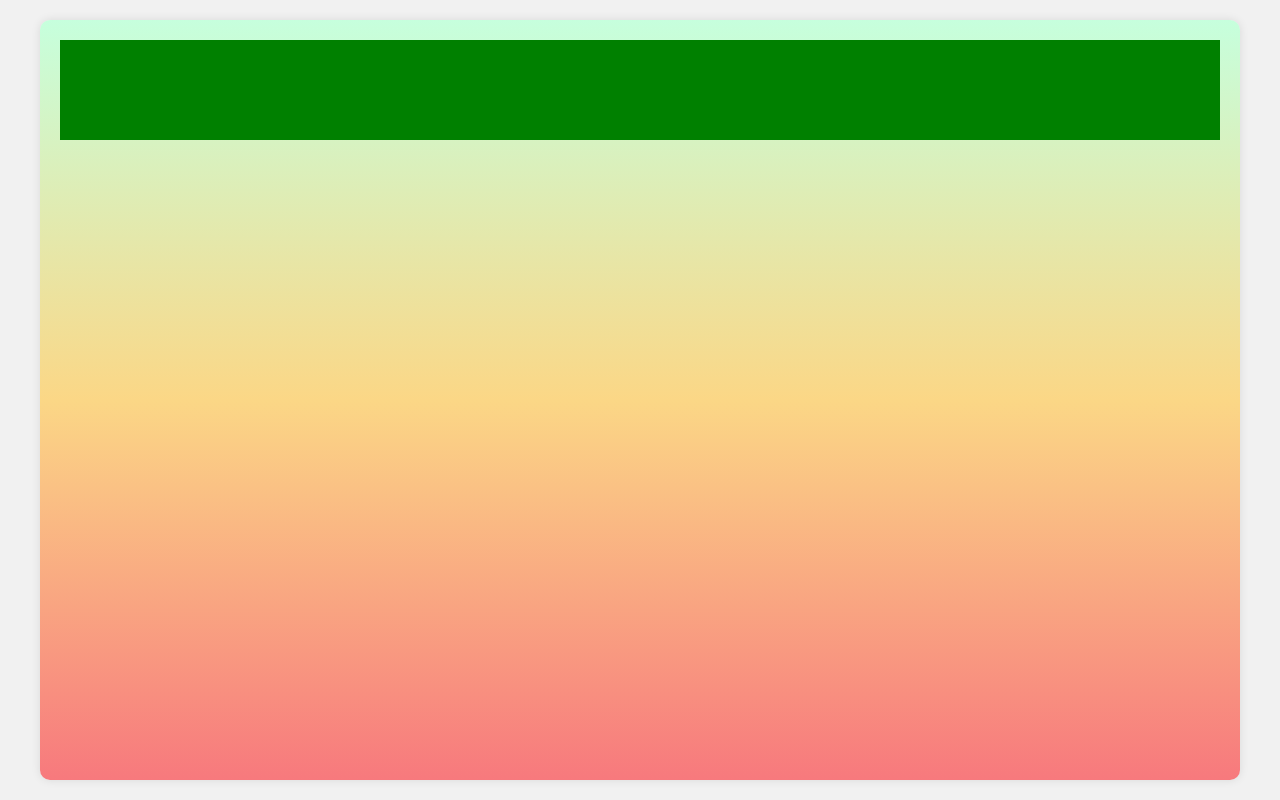
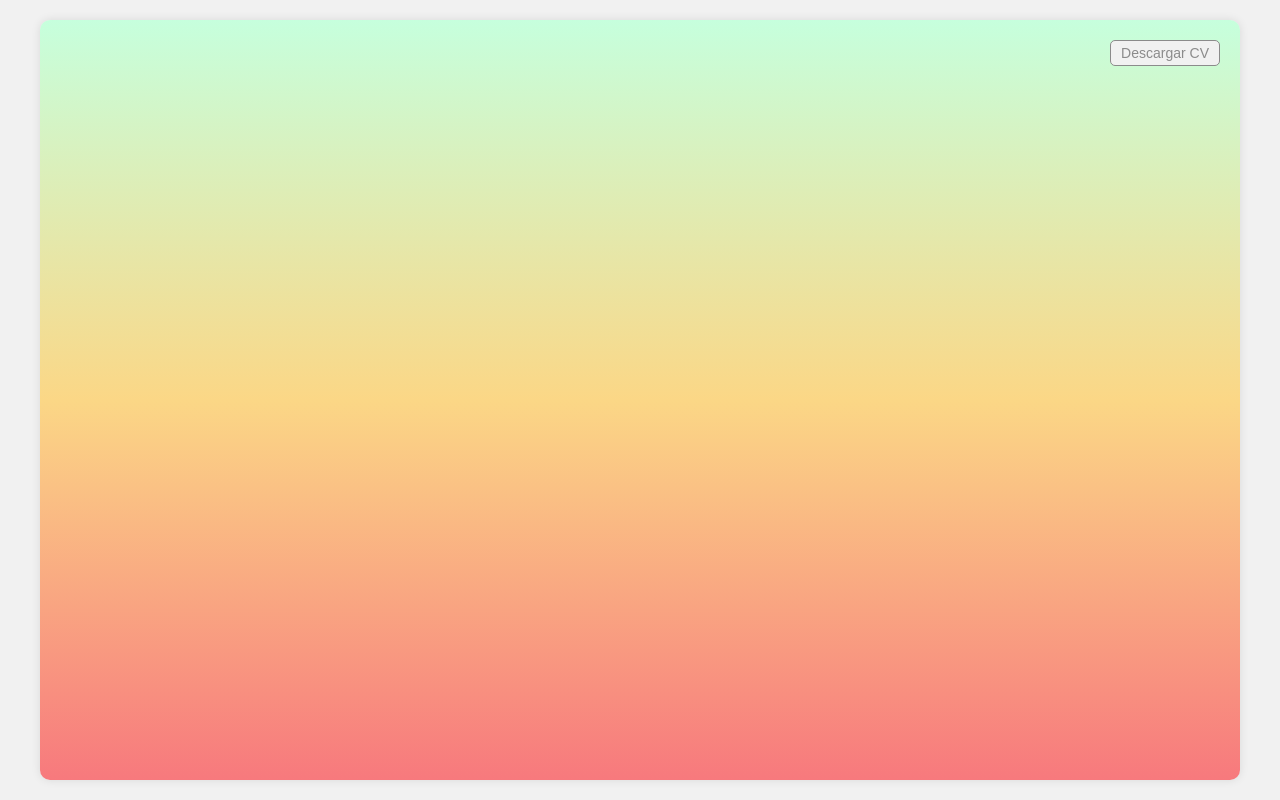
Before and after one commit to Aliad2025/toni_landingpage, a plain HTML site: page index.html in a window 1280 px wide. Drawn offline with Linux system fonts and the light colour scheme.

Commit message:
header con el boton de descarga de cv , finalizado, con transición de hover

```diff
--- a/css/style.css
+++ b/css/style.css
@@ -21,8 +21,24 @@ body {
 }
 
 .header {
-    height: 100px;
-    background-color: green;
+    display: flex;
+    justify-content: flex-end;
+    & .curriculum{
+        /* crear un botón */
+        background-color: #f1f1f1;
+        border: 1px solid #8b8b8b;
+        border-radius: 5px;
+        padding: 5px 10px;
+        text-decoration: none;
+        color: #8b8b8b;
+        font-size: 14px;
+
+        &:hover {
+            background-color: #8b8b8b;
+            color: #f1f1f1;
+            transition: .8s;
+        }
+    }
 }
 .main {
     display: flex;
--- a/index.html
+++ b/index.html
@@ -11,7 +11,9 @@
         <!-- container, siempre centrado horizontalmente -->
         <div id="container">
             <!-- Botón para descargar el PDF del cv -->
-            <header class="header"></header>
+            <header class="header">
+                <a href="curriculum.pdf" target="_blank" class="curriculum">Descargar CV</a>
+            </header>
 
             <main class="main">
                 <!-- La presentación del fotógrafo -->
```
